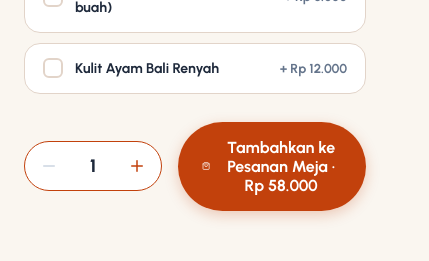
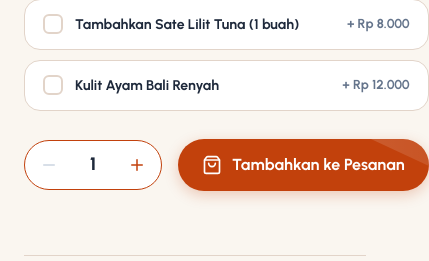
Before and after one commit to Buxzxyyy/Mejaku, a Vue app: page /menu/1 in a window 390 px wide. Shown: the part 1540-1801 px from the top of the page, 429 px wide, since content can reach past the window. Built offline with nearby package versions, Linux system fonts and the light colour scheme.

Commit message:
fix(mobile): shorten add-to-cart button text on mobile, fix sticky category filter, fix cart bar overflow

```diff
--- a/src/views/FoodDetailView.vue
+++ b/src/views/FoodDetailView.vue
@@ -465,7 +465,10 @@ function submitRating() {
               @click="handleAddToCart"
             >
               <ShoppingBag :size="20" />
-              <span>Tambahkan ke Pesanan Meja · {{ formatRupiah(currentButtonTotal) }}</span>
+              <!-- Desktop: full text with price -->
+              <span class="btn-text-full">Tambahkan ke Pesanan Meja · {{ formatRupiah(currentButtonTotal) }}</span>
+              <!-- Mobile: short text only -->
+              <span class="btn-text-short">Tambahkan ke Pesanan</span>
             </button>
           </div>
         </div>
@@ -897,8 +900,25 @@ function submitRating() {
   }
 }
 
-/* ─── Mobile (≤ 640px) Fixes for Realme 8 ─── */
+/* Dual button text: full on desktop, short on mobile */
+.btn-text-full {
+  display: inline;
+}
+
+.btn-text-short {
+  display: none;
+}
+
+/* Mobile (≤ 640px) Fixes for Realme 8 */
 @media (max-width: 640px) {
+  /* Dual span toggle: hide full text, show short text */
+  .btn-text-full {
+    display: none;
+  }
+  .btn-text-short {
+    display: inline;
+  }
+
   .detail-main-content {
     padding-bottom: 48px;
   }
@@ -921,21 +941,14 @@ function submitRating() {
     flex-shrink: 0;
   }
 
-  /* "Tambahkan ke Pesanan" button: smaller text & padding on mobile, takes remaining width */
+  /* "Tambahkan ke Pesanan" button: shorter + compact row on mobile */
   .btn-add-order {
-    padding: 12px 14px;
-    font-size: 13px;
+    padding: 13px 14px;
+    font-size: 14px;
     flex: 1;
     justify-content: center;
     min-width: 0;
-  }
-
-  /* Hide price text in button on very small screens to save space */
-  @media (max-width: 380px) {
-    .btn-add-order {
-      font-size: 12px;
-      padding: 11px 10px;
-    }
+    white-space: nowrap;
   }
 
   /* Food title: clamp to fit smaller screen */
--- a/src/views/MenuView.vue
+++ b/src/views/MenuView.vue
@@ -1112,16 +1112,12 @@ function clearSearch() {
     font-size: 13px;
   }
 
-  /* Fix: category nav must stay sticky and not be hidden behind other content */
+  /* Fix: category nav stays sticky - NO negative margin (breaks sticky!) */
   .categories-nav-sticky {
     top: 60px;
     padding: 8px 0;
     margin-bottom: 16px;
-    /* Extend left/right to bleed to screen edges on mobile for scroll feel */
-    margin-left: -16px;
-    margin-right: -16px;
-    padding-left: 16px;
-    padding-right: 16px;
+    /* Keep within normal flow - do not use negative margin, it breaks position:sticky */
   }
 
   /* MASALAH 4 FIX: Filter category wrap jadi 2-kolom grid di mobile */
@@ -1198,8 +1194,13 @@ function clearSearch() {
   }
 
   .btn-checkout-floating {
-    font-size: 13px;
-    padding: 10px 16px;
+    font-size: 12px;
+    padding: 10px 12px;
+    white-space: nowrap;
+    flex-shrink: 0;
+    min-width: 0;
+    overflow: hidden;
+    text-overflow: ellipsis;
   }
 
   /* Title row: prevent table tag from being pushed down */
```
